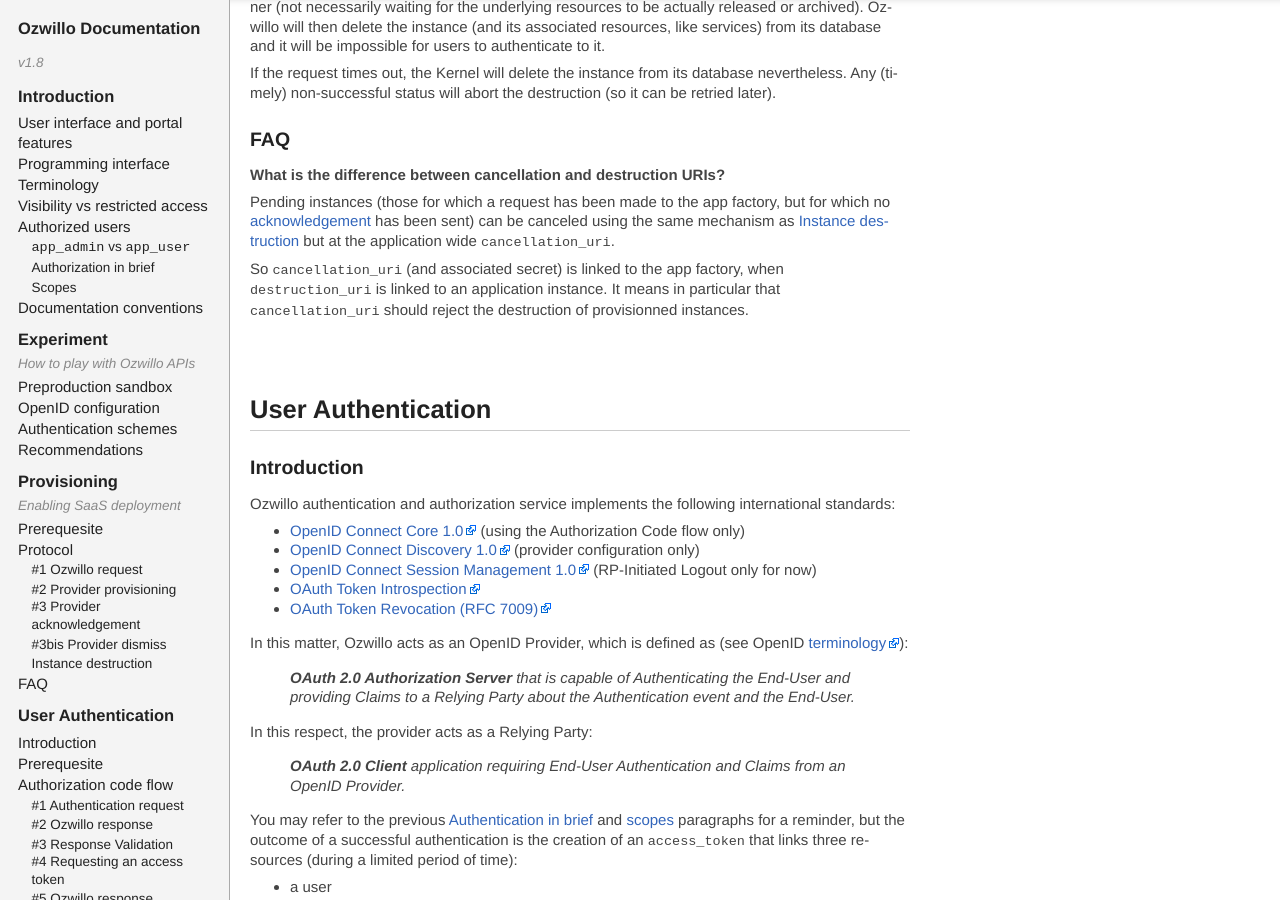
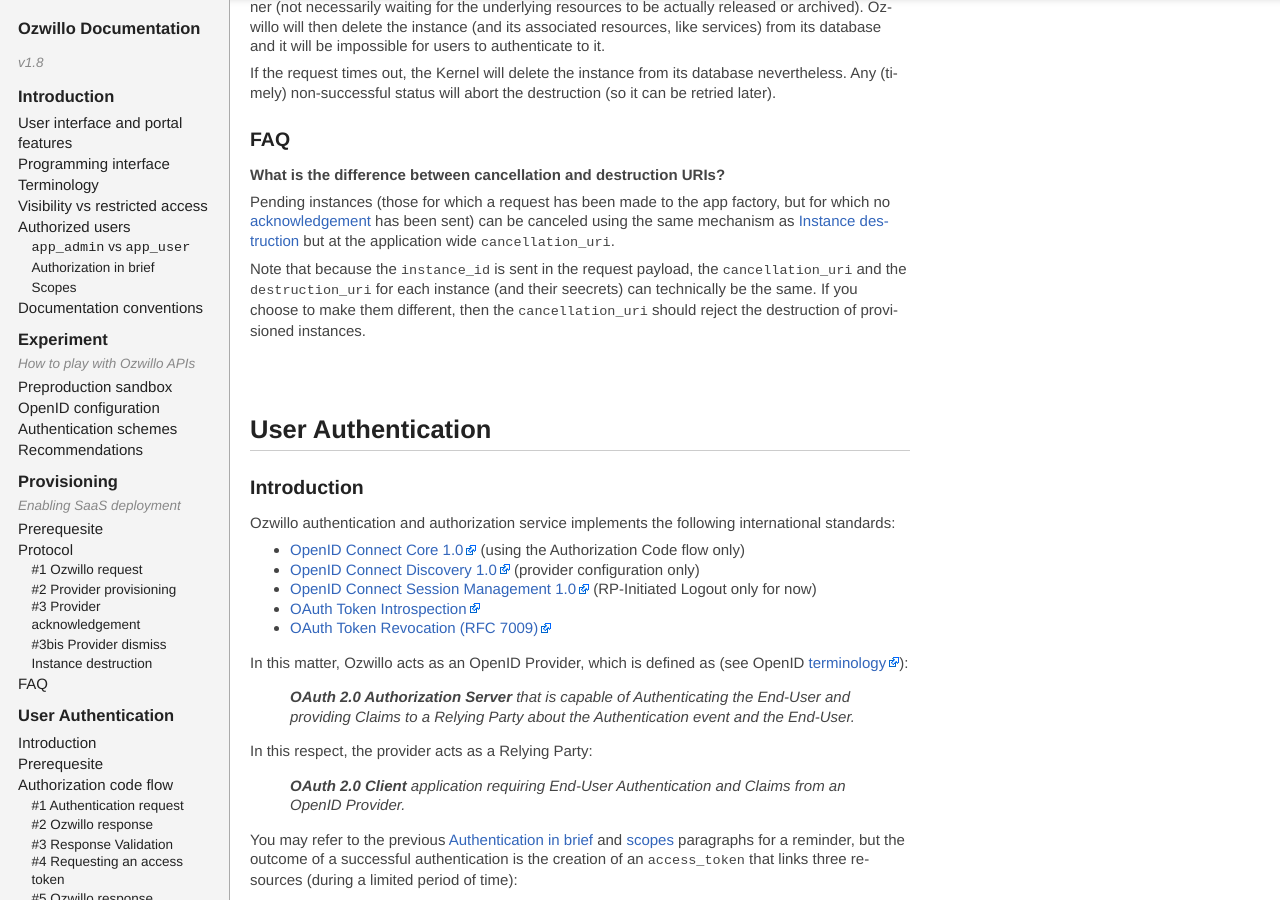
Before and after one commit to ozwillo/ozwillo-doc, a Jekyll site: the page built from index.html, in a window 1280 px wide and 900 px high, scrolled down 15275 px. Built offline with Jekyll 4.4.1, drawn with Linux system fonts in a browser that asks for light colours; nearby versions of some CDN libraries; library files that are not in the unit come from our copies.

Commit message:
cancellation_uri and destruction_uri can very-well be the same

```diff
--- a/_includes/3-provisioning.md
+++ b/_includes/3-provisioning.md
@@ -335,7 +335,7 @@
 
 Pending instances (those for which a request has been made to the app factory, but for which no [acknowledgement](#s3-3-provider-acknowledgement) has been sent) can be canceled using the same mechanism as [Instance destruction](#s3-destruction) but at the application wide `cancellation_uri`.
 
-So `cancellation_uri` (and associated secret) is linked to the app factory, when `destruction_uri` is linked to an application instance. It means in particular that `cancellation_uri` should reject the destruction of provisionned instances.
+Note that because the `instance_id` is sent in the request payload, the `cancellation_uri` and the `destruction_uri` for each instance (and their seecrets) can technically be the same. If you choose to make them different, then the `cancellation_uri` should reject the destruction of provisioned instances.
 
 TODO: use cases examples.
 {: .todo}
```
